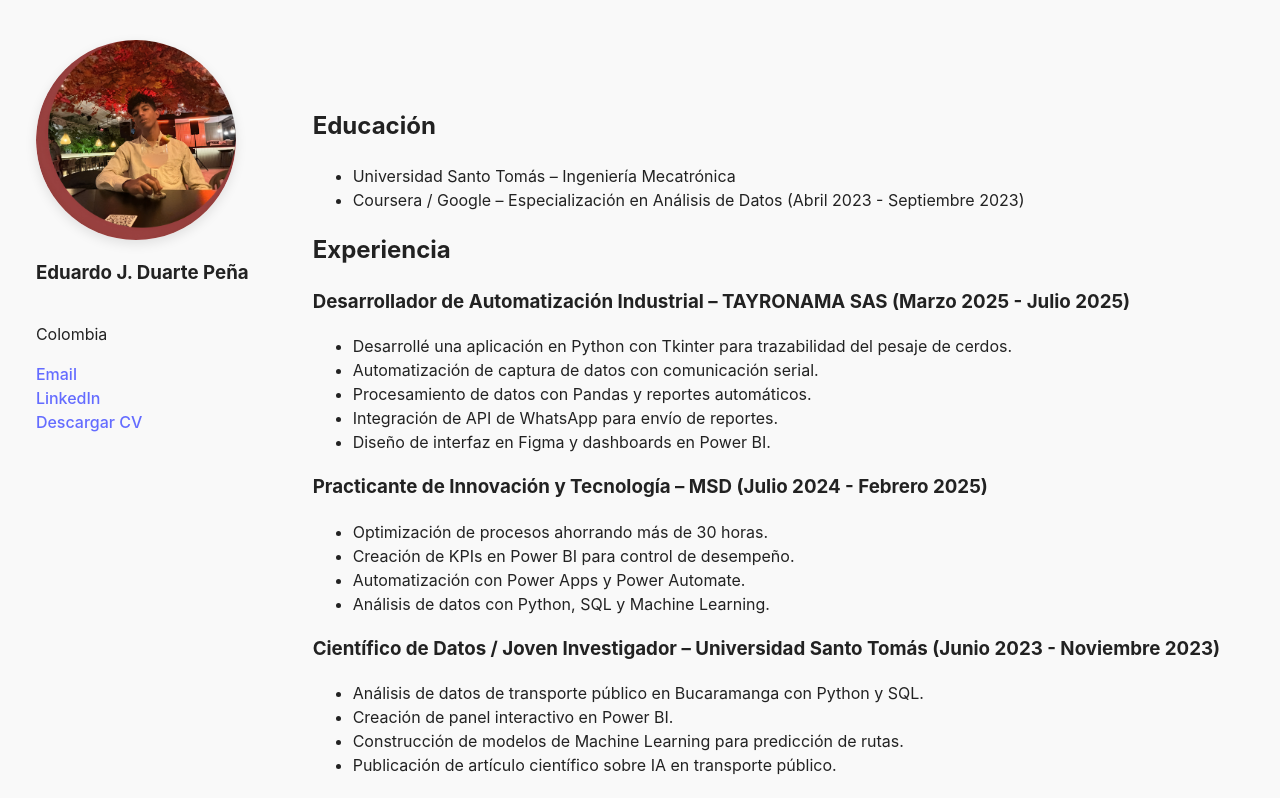
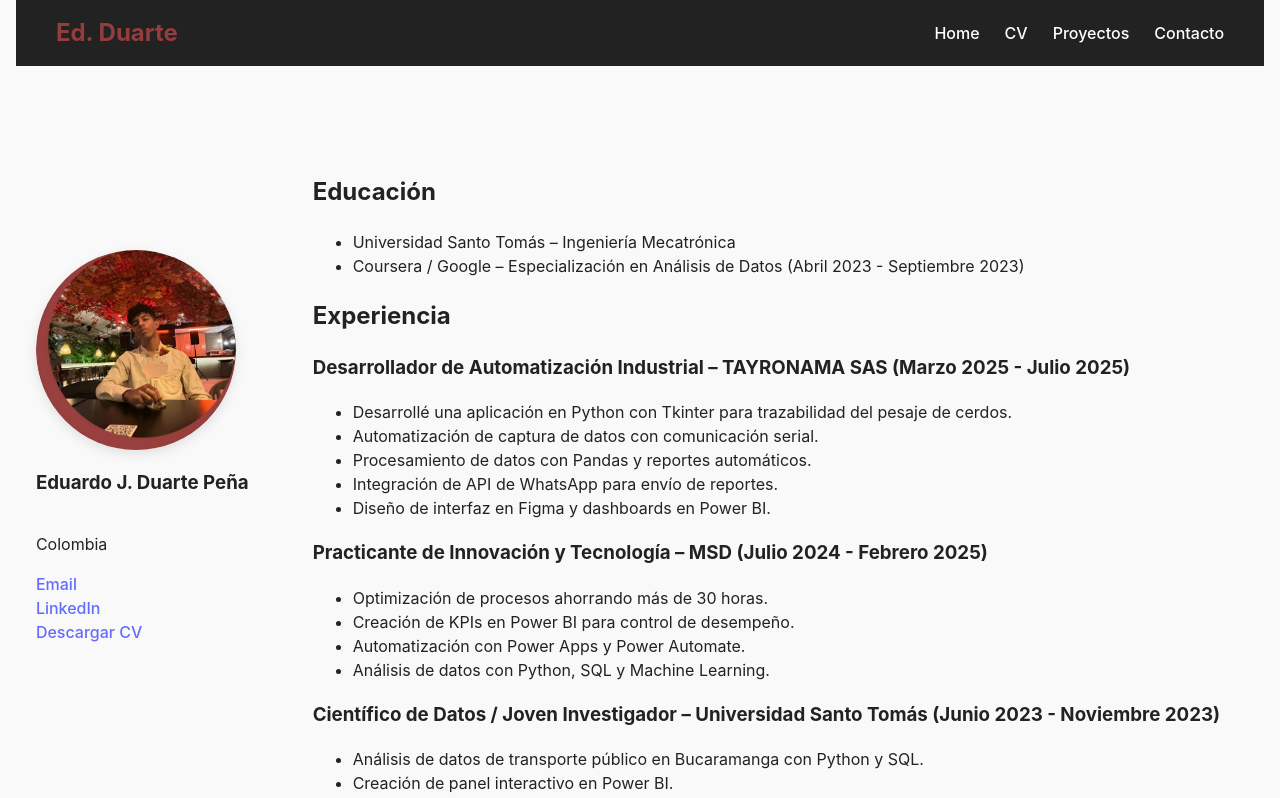
Before and after one commit to EDuarP/CV-web, a React (Vite) app: page / in a window 1280 px wide. Shown: the top 798 px of the page. Built offline with nearby package versions, Linux system fonts and the light colour scheme.

Commit message:
add navbar

```diff
--- /dev/null
+++ b/src/Navbar.css
@@ -0,0 +1,36 @@
+.navbar {
+  display: flex;
+  justify-content: space-between;
+  align-items: center;
+  padding: 15px 40px;
+  background-color: #222;
+  color: white;
+  position: sticky;
+  top: 0;
+  z-index: 1000;
+}
+
+.logo {
+  font-size: 1.5rem;
+  font-weight: bold;
+  color: #933d3d;
+}
+
+.nav-links {
+  list-style: none;
+  display: flex;
+  gap: 25px;
+  margin: 0;
+  padding: 0;
+}
+
+.nav-links a {
+  text-decoration: none;
+  color: white;
+  font-weight: 500;
+  transition: 0.3s;
+}
+
+.nav-links a:hover {
+  color: #933d3d;
+}
--- a/src/cv.css
+++ b/src/cv.css
@@ -31,13 +31,12 @@ body {
 }
 
 .sidebar{
-    /* align-items: center; */
     justify-content: center;
     display: flex;
     flex-direction: column;
     height: fit-content;
     position: sticky;
-    top: 20px;
+    top: 250px;
 
 }
 
--- a/src/cv.jsx
+++ b/src/cv.jsx
@@ -1,9 +1,10 @@
 import "./cv.css";
 import pp from "./assets/pp.jpg";
+import Navbar from "./navbar.jsx";
 
 export default function Cv() {
   return (
-
+    <><Navbar />
     <div className="page">
         <aside className="sidebar">
             <img src={pp} alt="Pp" className="Pp"/>
@@ -94,6 +95,6 @@ export default function Cv() {
             </div>
     </main>
     </div>
-
+    </>
   );
 }
--- /dev/null
+++ b/src/navbar.jsx
@@ -0,0 +1,15 @@
+import "./Navbar.css";
+
+export default function Navbar() {
+  return (
+    <nav className="navbar">
+      <div className="logo">Ed. Duarte</div>
+      <ul className="nav-links">
+        <li><a href="#home">Home</a></li>
+        <li><a href="#cv">CV</a></li>
+        <li><a href="#projects">Proyectos</a></li>
+        <li><a href="#contact">Contacto</a></li>
+      </ul>
+    </nav>
+  );
+}
```
